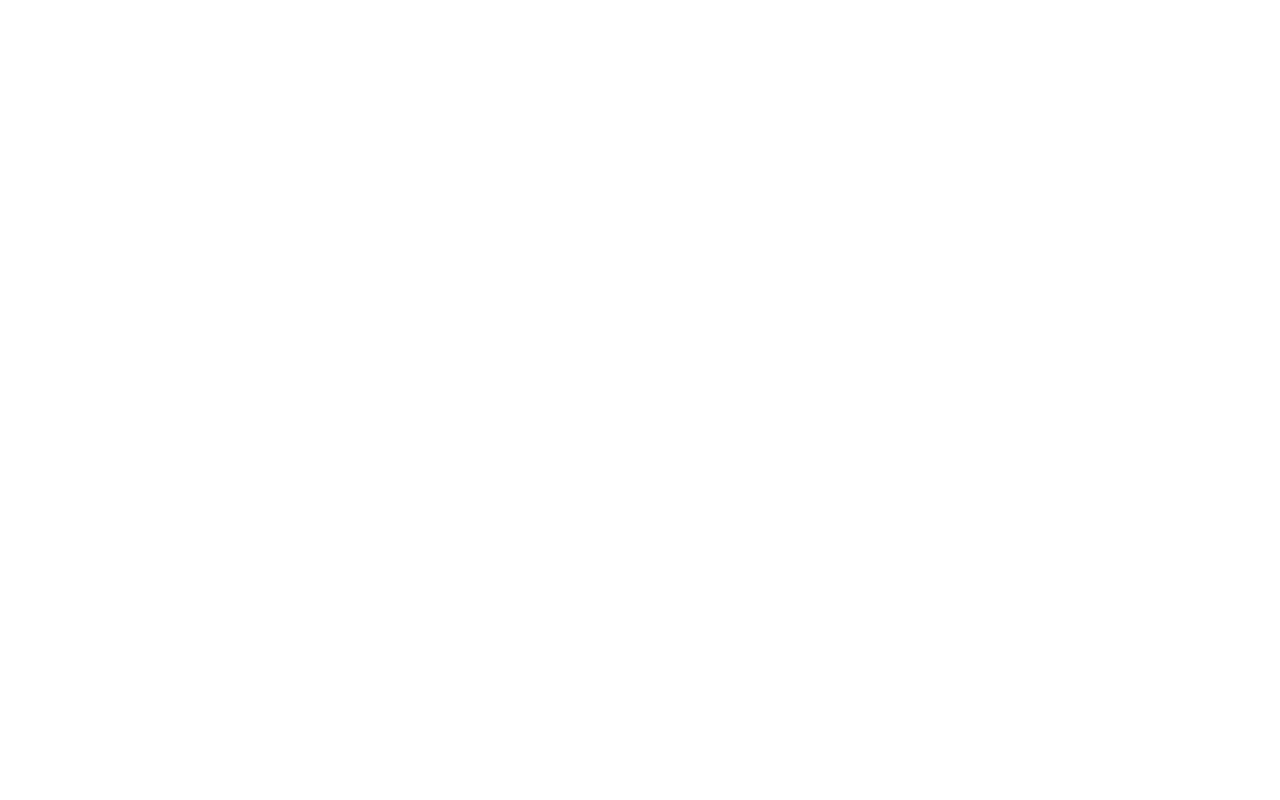
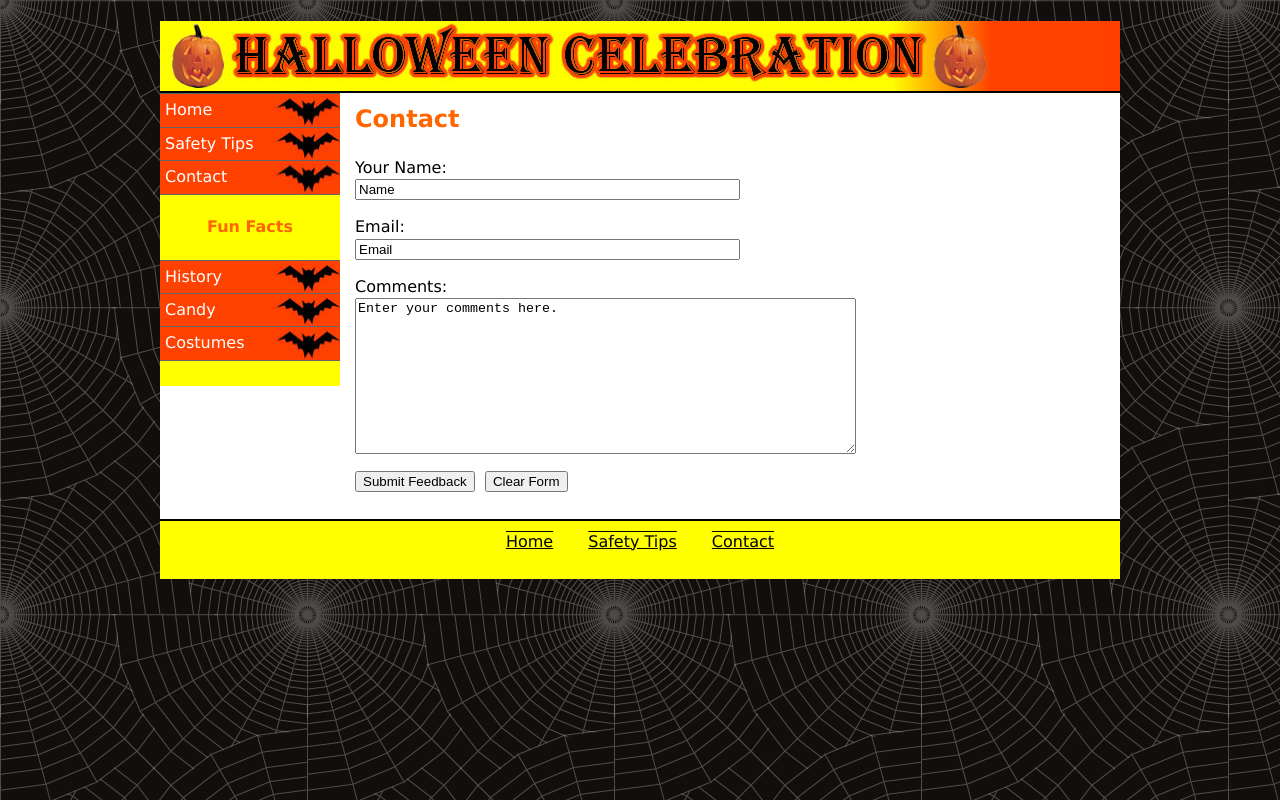
Before and after one commit to kshadows3258/test, a plain HTML site: page contact.html in a window 1280 px wide. Drawn offline with Linux system fonts and the light colour scheme.

Commit message:
add contact page

```diff
--- a/contact.html
+++ b/contact.html
@@ -0,0 +1,60 @@
+<!DOCTYPE html PUBLIC "-//W3C//DTD XHTML 1.0 Transitional//EN" "http://www.w3.org/TR/xhtml1/DTD/xhtml1-transitional.dtd">
+<html xmlns="http://www.w3.org/1999/xhtml"><!-- InstanceBegin template="/Templates/template.dwt" codeOutsideHTMLIsLocked="false" -->
+<head>
+<meta http-equiv="Content-Type" content="text/html; charset=utf-8" />
+<meta name="description" content="Halloween Celebration is a site dedicated to Halloween and safety" />
+		<meta name="keywords" content="Halloween Celebration,Safety Tips,trick-or-treating,holliday" />
+		<meta name="author" content="John D. Geffers" />
+		<meta name="copyright" content="pending" />
+
+<!-- InstanceBeginEditable name="doctitle" -->
+<title>Halloween Celebration</title>
+<!-- InstanceEndEditable -->
+<!-- InstanceBeginEditable name="head" -->
+<!-- InstanceEndEditable -->
+<link href="twoColFixLtHdr.css" rel="stylesheet" type="text/css" />
+</head>
+
+<body>
+
+<div class="container">
+  <div class="header"><!-- end .header -->
+    <h1>Halloween Celebration</h1>
+  </div>
+  <div class="sidebar1">
+    <ul class="nav">
+      <li><a href="index.html">Home</a></li>
+      <li><a href="safetyTips.html">Safety Tips</a></li>
+      <li><a href="contact.html">Contact</a></li>
+    </ul>
+    <h4>Fun Facts</h4>
+    <ul class="nav">
+    	<li><a href="http://www.history.com/topics/halloween" target="_blank">History</a></li>
+        <li><a href="http://wzozfm.com/the-most-popular-halloween-candy-for-2012/" target="_blank">Candy</a></li>
+        <li><a href="http://www.hypable.com/2012/10/25/popular-halloween-costumes/" target="_blank">Costumes</a></li>
+    </ul>
+    <!-- end .sidebar1 --></div>
+  <div class="content"><!-- InstanceBeginEditable name="theBody" -->
+  	<h2>Contact</h2>
+    <form action="mailto:gefferjd@alfredstate.edu" method="post" enctype="plain/text">
+
+						<p>Your Name:<br />
+							<input type="text" name="name" id="name" value="Name" size="45" maxlength="55" /></p>
+						<p>Email:<br />
+							<input type="text" name="Email" id="Email" value="Email" size="45" maxlength="55" /></p>
+
+						<p>Comments:<br />
+							<textarea name="comments" id="comments"  rows="10" cols="60">Enter your comments here.</textarea></p>
+
+				<p><input type="submit" value="Submit Feedback" />&nbsp;&nbsp;<input type="reset" value="Clear Form" /></p>
+				</form>
+
+  <!-- InstanceEndEditable -->
+
+    <!-- end .content --></div>
+  <div class="footer">
+    <p><a href="index.html">Home</a> <a href="safetyTips.html">Safety Tips</a> <a href="contact.html">Contact</a></p>
+    <!-- end .footer --></div>
+<!-- end .container --></div>
+</body>
+<!-- InstanceEnd --></html>
```
Also changed, not shown: index.html (+2 -1 lines).
